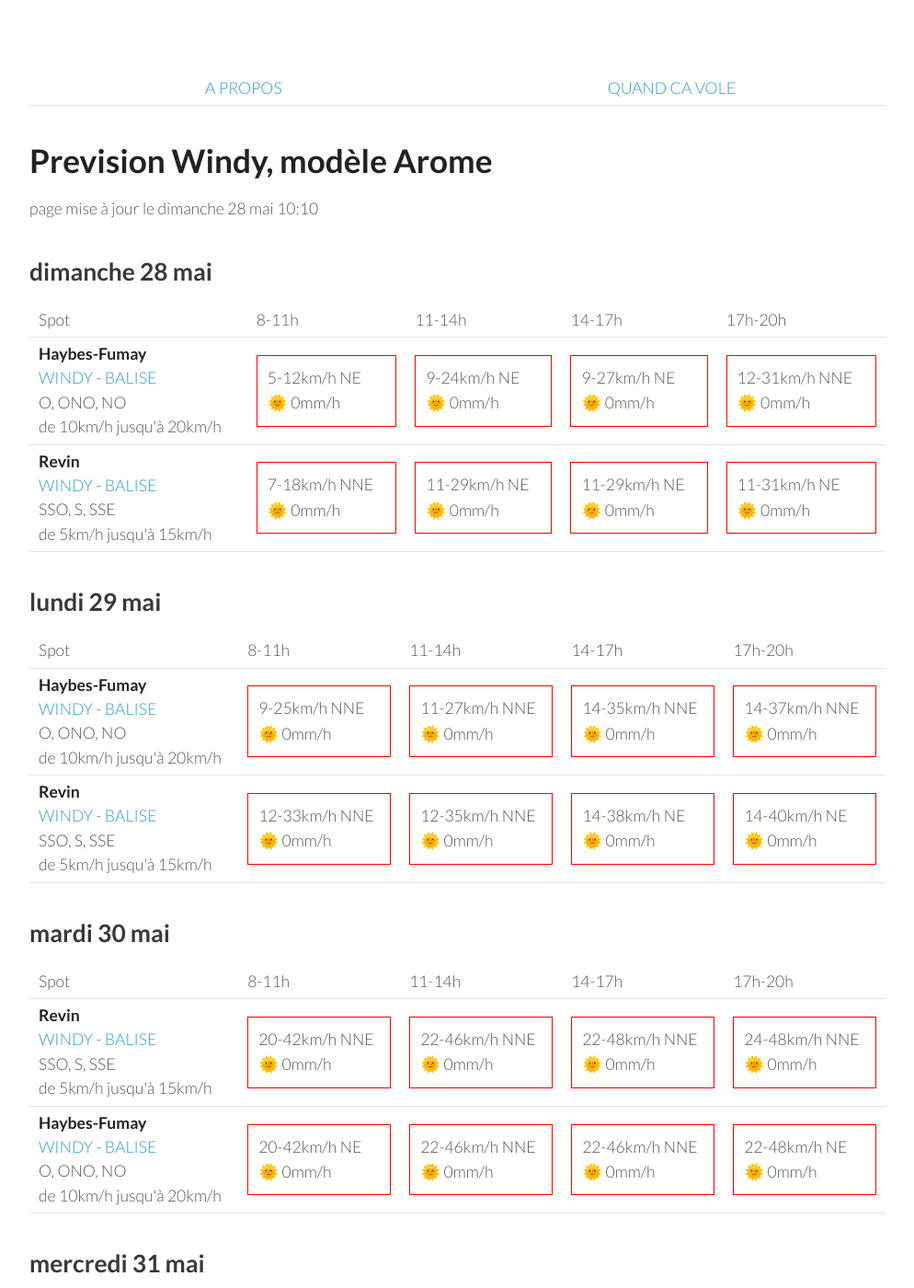
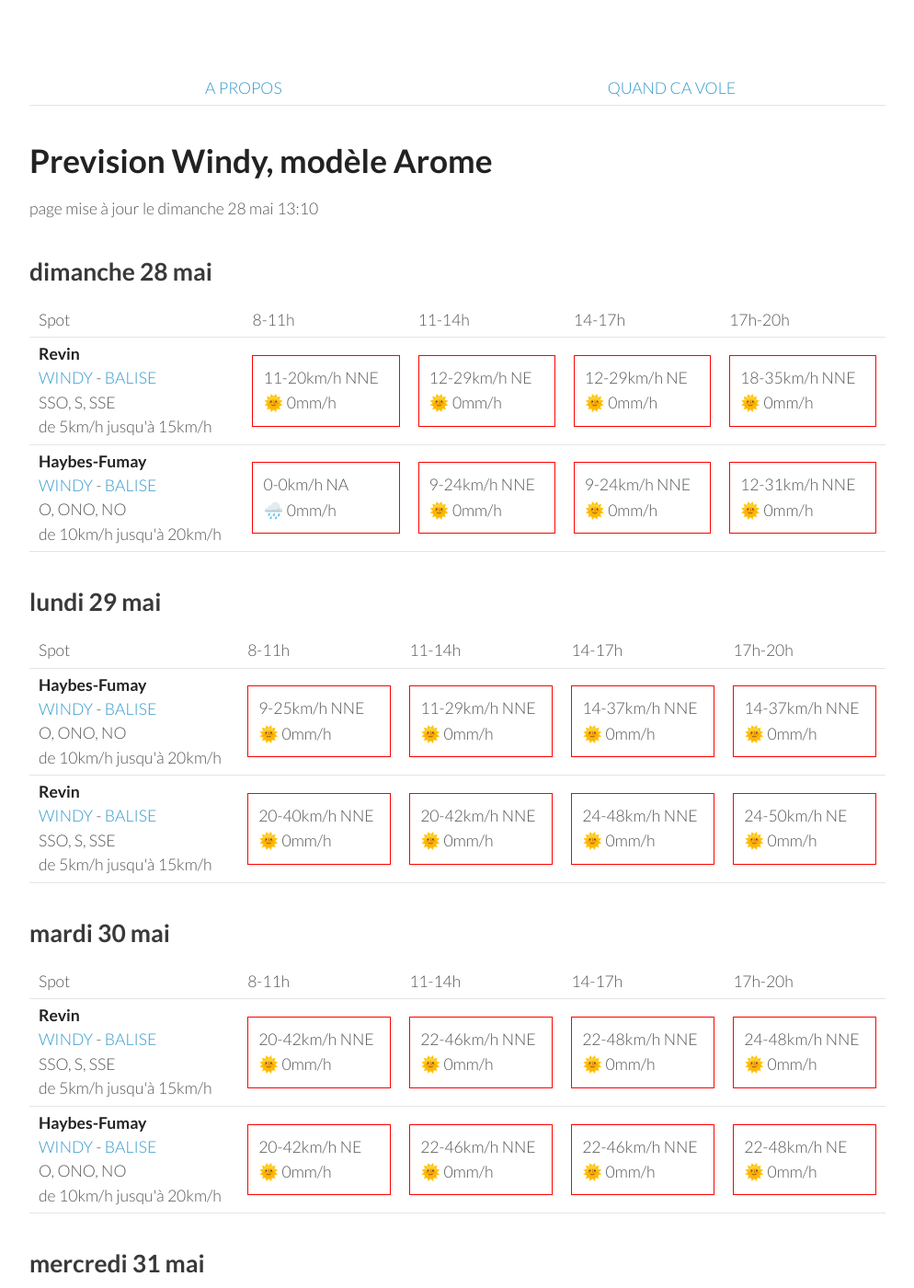
Before and after one commit to parapente-dans-le-nord/parapente-dans-le-nord.github.io, a Jekyll site: the page built from ardennes.markdown, in a window 1280 px wide and 1400 px high. Shown: the whole window at 92% size, without its empty margins (26-1020 px from the left). Built offline with Jekyll 4.4.1, drawn with Linux system fonts in a browser that asks for light colours.

Commit message:
update index.markdown

```diff
--- a/ardennes.markdown
+++ b/ardennes.markdown
@@ -7,7 +7,7 @@ title:  "Tous les spots"
 {: .links}
 
 # Prevision Windy, modèle Arome
-page mise à jour le dimanche 28 mai 10:10
+page mise à jour le dimanche 28 mai 13:10
 
 ## dimanche 28 mai
 
@@ -22,23 +22,22 @@ page mise à jour le dimanche 28 mai 10:10
       <td>17h-20h</td>
     </tr>
 <tr>
-        <td><strong>Haybes-Fumay</strong><br><a href="https://windy.com/49.998/4.715?49.913,4.738,10">WINDY</a> - <span class=""><a href="http://www.balisemeteo.com/balise.php?idBalise=104">BALISE</a> </span><br> <span class="vent-favorable">O, ONO, NO</span><br><span class="force-vent">de 10km/h jusqu'à 20km/h</span> </td>
+        <td><strong>Revin</strong><br><a href="https://windy.com/49.948/4.625?49.543,4.625,8">WINDY</a> - <span class=""><a href="http://www.balisemeteo.com/balise.php?idBalise=5019">BALISE</a> </span><br> <span class="vent-favorable">SSO, S, SSE</span><br><span class="force-vent">de 5km/h jusqu'à 15km/h</span> </td>
 
-            <td><div class="not-flyable"><p>5-12km/h NE</p><p>🌞 0mm/h</p></div></td>
-            <td><div class="not-flyable"><p>9-24km/h NE</p><p>🌞 0mm/h</p></div></td>
-            <td><div class="not-flyable"><p>9-27km/h NE</p><p>🌞 0mm/h</p></div></td>
-            <td><div class="not-flyable"><p>12-31km/h NNE</p><p>🌞 0mm/h</p></div></td>
+            <td><div class="not-flyable"><p>11-20km/h NNE</p><p>🌞 0mm/h</p></div></td>
+            <td><div class="not-flyable"><p>12-29km/h NE</p><p>🌞 0mm/h</p></div></td>
+            <td><div class="not-flyable"><p>12-29km/h NE</p><p>🌞 0mm/h</p></div></td>
+            <td><div class="not-flyable"><p>18-35km/h NNE</p><p>🌞 0mm/h</p></div></td>
 
 
     </tr>
 <tr>
-        <td><strong>Revin</strong><br><a href="https://windy.com/49.948/4.625?49.543,4.625,8">WINDY</a> - <span class=""><a href="http://www.balisemeteo.com/balise.php?idBalise=5019">BALISE</a> </span><br> <span class="vent-favorable">SSO, S, SSE</span><br><span class="force-vent">de 5km/h jusqu'à 15km/h</span> </td>
+        <td><strong>Haybes-Fumay</strong><br><a href="https://windy.com/49.998/4.715?49.913,4.738,10">WINDY</a> - <span class=""><a href="http://www.balisemeteo.com/balise.php?idBalise=104">BALISE</a> </span><br> <span class="vent-favorable">O, ONO, NO</span><br><span class="force-vent">de 10km/h jusqu'à 20km/h</span> </td>
 
-            <td><div class="not-flyable"><p>7-18km/h NNE</p><p>🌞 0mm/h</p></div></td>
-            <td><div class="not-flyable"><p>11-29km/h NE</p><p>🌞 0mm/h</p></div></td>
-            <td><div class="not-flyable"><p>11-29km/h NE</p><p>🌞 0mm/h</p></div></td>
-            <td><div class="not-flyable"><p>11-31km/h NE</p><p>🌞 0mm/h</p></div></td>
-
+            <td><div class="not-flyable"><p>0-0km/h NA</p><p>🌧️ 0mm/h</p></div></td>
+            <td><div class="not-flyable"><p>9-24km/h NNE</p><p>🌞 0mm/h</p></div></td>
+            <td><div class="not-flyable"><p>9-24km/h NNE</p><p>🌞 0mm/h</p></div></td>
+            <td><div class="not-flyable"><p>12-31km/h NNE</p><p>🌞 0mm/h</p></div></td>
 
     </tr>
 
@@ -61,8 +60,8 @@ page mise à jour le dimanche 28 mai 10:10
         <td><strong>Haybes-Fumay</strong><br><a href="https://windy.com/49.998/4.715?49.913,4.738,10">WINDY</a> - <span class=""><a href="http://www.balisemeteo.com/balise.php?idBalise=104">BALISE</a> </span><br> <span class="vent-favorable">O, ONO, NO</span><br><span class="force-vent">de 10km/h jusqu'à 20km/h</span> </td>
 
             <td><div class="not-flyable"><p>9-25km/h NNE</p><p>🌞 0mm/h</p></div></td>
-            <td><div class="not-flyable"><p>11-27km/h NNE</p><p>🌞 0mm/h</p></div></td>
-            <td><div class="not-flyable"><p>14-35km/h NNE</p><p>🌞 0mm/h</p></div></td>
+            <td><div class="not-flyable"><p>11-29km/h NNE</p><p>🌞 0mm/h</p></div></td>
+            <td><div class="not-flyable"><p>14-37km/h NNE</p><p>🌞 0mm/h</p></div></td>
             <td><div class="not-flyable"><p>14-37km/h NNE</p><p>🌞 0mm/h</p></div></td>
 
 
@@ -70,10 +69,10 @@ page mise à jour le dimanche 28 mai 10:10
 <tr>
         <td><strong>Revin</strong><br><a href="https://windy.com/49.948/4.625?49.543,4.625,8">WINDY</a> - <span class=""><a href="http://www.balisemeteo.com/balise.php?idBalise=5019">BALISE</a> </span><br> <span class="vent-favorable">SSO, S, SSE</span><br><span class="force-vent">de 5km/h jusqu'à 15km/h</span> </td>
 
-            <td><div class="not-flyable"><p>12-33km/h NNE</p><p>🌞 0mm/h</p></div></td>
-            <td><div class="not-flyable"><p>12-35km/h NNE</p><p>🌞 0mm/h</p></div></td>
-            <td><div class="not-flyable"><p>14-38km/h NE</p><p>🌞 0mm/h</p></div></td>
-            <td><div class="not-flyable"><p>14-40km/h NE</p><p>🌞 0mm/h</p></div></td>
+            <td><div class="not-flyable"><p>20-40km/h NNE</p><p>🌞 0mm/h</p></div></td>
+            <td><div class="not-flyable"><p>20-42km/h NNE</p><p>🌞 0mm/h</p></div></td>
+            <td><div class="not-flyable"><p>24-48km/h NNE</p><p>🌞 0mm/h</p></div></td>
+            <td><div class="not-flyable"><p>24-50km/h NE</p><p>🌞 0mm/h</p></div></td>
 
 
     </tr>
```
